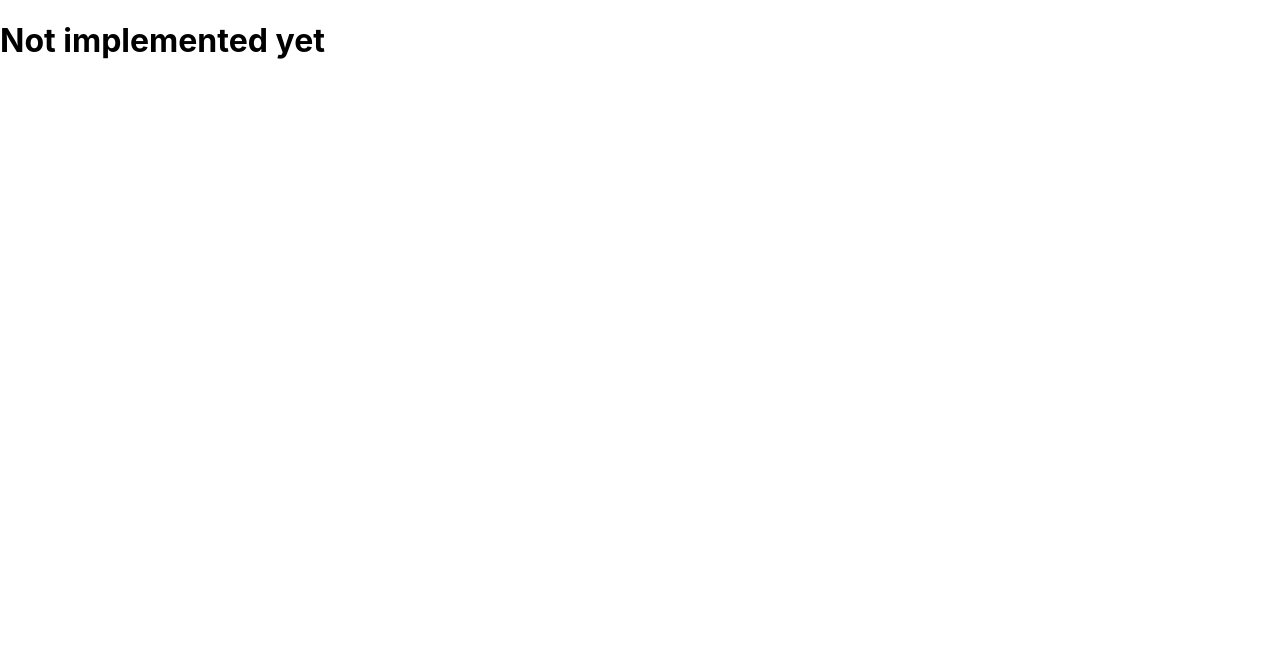
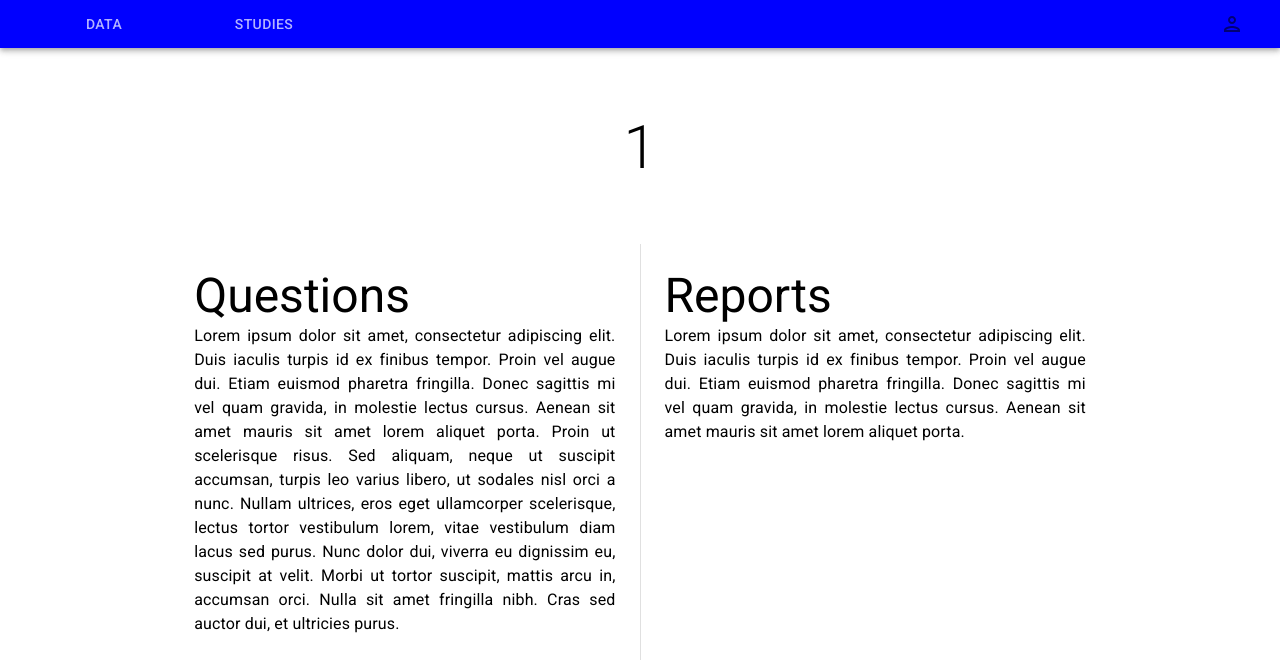
Before and after one commit to miriamMartinezUB/Data-Studies, a React (Create React App) app: page /form/1 in a window 1280 px wide. Shown: the top 670 px of the page. Built offline with nearby package versions, Linux system fonts and the light colour scheme.

Commit message:
Fill form page

```diff
--- a/src/pages/FormPage.js
+++ b/src/pages/FormPage.js
@@ -1,8 +1,30 @@
 import React from 'react'
+import {Grid} from "@material-ui/core";
+import DataStudiesAppBar from "../components/AppBar";
+import DataStudiesContentViewLanding from "../components/ContentViewLanding";
+import {useLocation} from 'react-router-dom'
+import Typography from '@material-ui/core/Typography'
+import 'typeface-roboto'
 
 const FormPage = () => {
+    const location = useLocation();
+    let path_array = location.pathname.split("/");
     return (
-        <h1>Not implemented yet</h1>
+        <Grid container direction={"column"}>
+            <Grid item>
+                <DataStudiesAppBar/>
+            </Grid>
+            <Grid item style={{margin: "4em"}}>
+                <Typography variant="h2" color="inherit" align={"center"}>
+                    {path_array[path_array.length - 1]}
+                </Typography>
+            </Grid>
+            <Grid item>
+                <DataStudiesContentViewLanding href2={`/form/${path_array[path_array.length - 1]}/reports`} href1='/not/implemented' title2={'Reports'} title1={'Questions'}
+                                               text1={"Lorem ipsum dolor sit amet, consectetur adipiscing elit. Duis iaculis turpis id ex finibus tempor. Proin vel augue dui. Etiam euismod pharetra fringilla. Donec sagittis mi vel quam gravida, in molestie lectus cursus. Aenean sit amet mauris sit amet lorem aliquet porta. Proin ut scelerisque risus. Sed aliquam, neque ut suscipit accumsan, turpis leo varius libero, ut sodales nisl orci a nunc. Nullam ultrices, eros eget ullamcorper scelerisque, lectus tortor vestibulum lorem, vitae vestibulum diam lacus sed purus. Nunc dolor dui, viverra eu dignissim eu, suscipit at velit. Morbi ut tortor suscipit, mattis arcu in, accumsan orci. Nulla sit amet fringilla nibh. Cras sed auctor dui, et ultricies purus."}
+                                               text2={"Lorem ipsum dolor sit amet, consectetur adipiscing elit. Duis iaculis turpis id ex finibus tempor. Proin vel augue dui. Etiam euismod pharetra fringilla. Donec sagittis mi vel quam gravida, in molestie lectus cursus. Aenean sit amet mauris sit amet lorem aliquet porta."}/>
+            </Grid>
+        </Grid>
     )
 }
 
```
